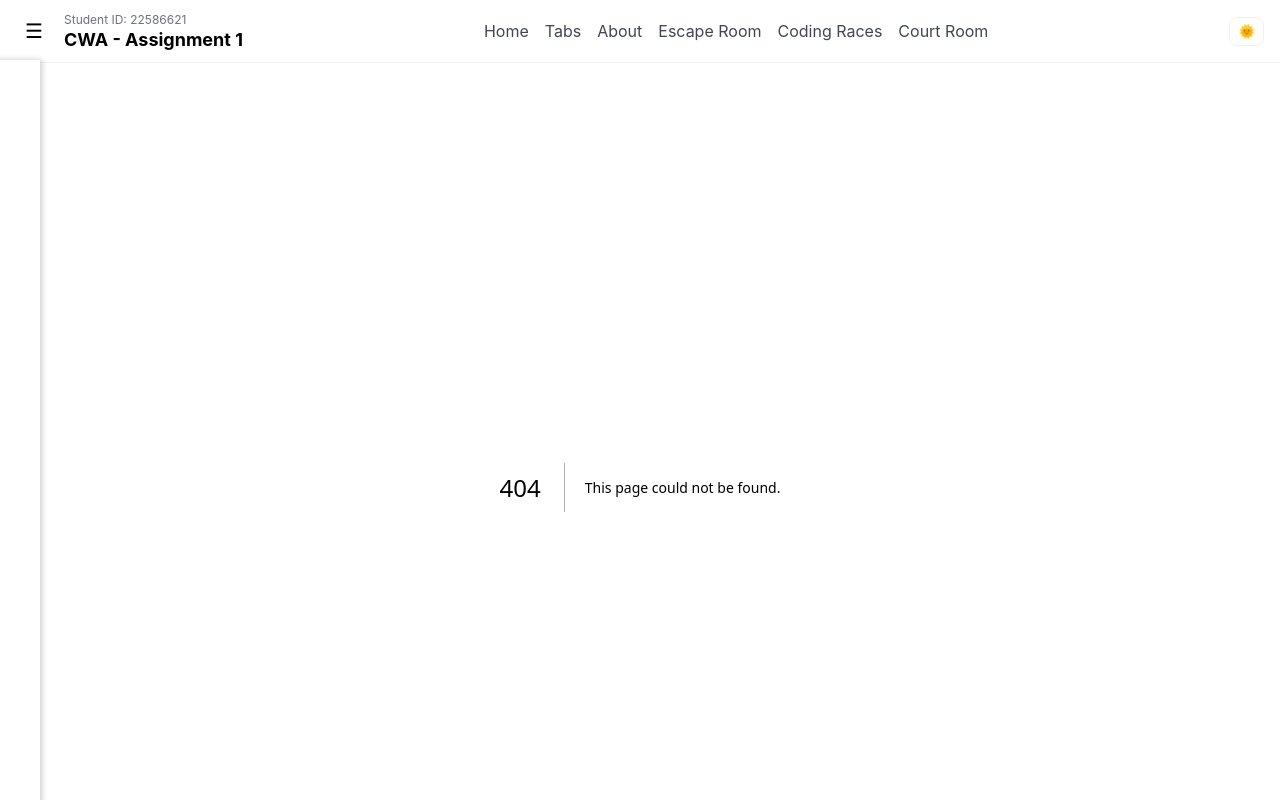
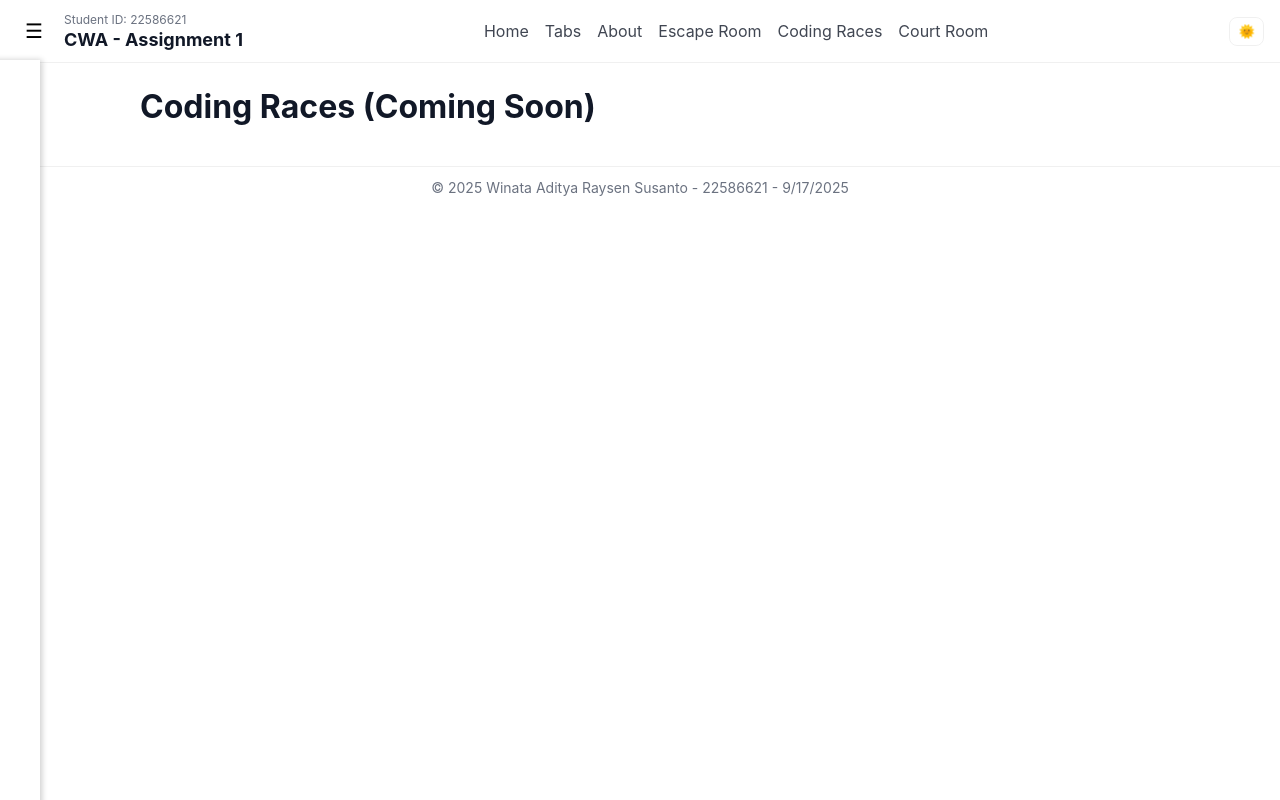
Before and after one commit to Raysen24/Cloud-Web-App, a Next.js app: page /coding-races in a window 1280 px wide. Before the commit this address had no page. Shown: the top 800 px of the page. Built offline with nearby package versions, Linux system fonts and the light colour scheme.

Commit message:
feat(pages): add placeholder pages for Escape Room, Coding Races, Court Room

```diff
--- /dev/null
+++ b/src/app/coding-races/page.tsx
@@ -0,0 +1,3 @@
+export default function CodingRacesPage() {
+  return <h1>Coding Races (Coming Soon)</h1>;
+}
--- /dev/null
+++ b/src/app/court-room/page.tsx
@@ -0,0 +1,3 @@
+export default function CourtRoomPage() {
+  return <h1>Court Room (Coming Soon)</h1>;
+}
--- /dev/null
+++ b/src/app/escape-room/page.tsx
@@ -0,0 +1,3 @@
+export default function EscapeRoomPage() {
+  return <h1>Escape Room (Coming Soon)</h1>;
+}
```
